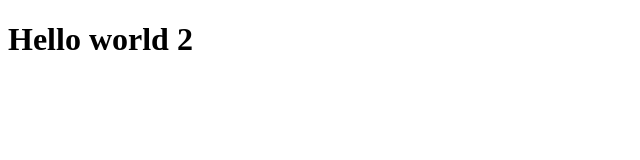
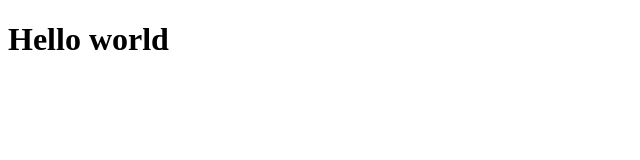
Before and after one commit to HugoLorent/devops-node, a website: page index.html in a window 1280 px wide. Shown: the full height of the page, 0-640 px from the left. Drawn offline with Linux system fonts and the light colour scheme.

Commit message:
change hello world
Signed-off-by: HugoLorent <hugo.lorent@outlook.com>

```diff
--- a/index.html
+++ b/index.html
@@ -7,6 +7,6 @@
     <title>IpiDevOps</title>
   </head>
   <body>
-    <h1>Hello world 2</h1>
+    <h1>Hello world</h1>
   </body>
 </html>
```
